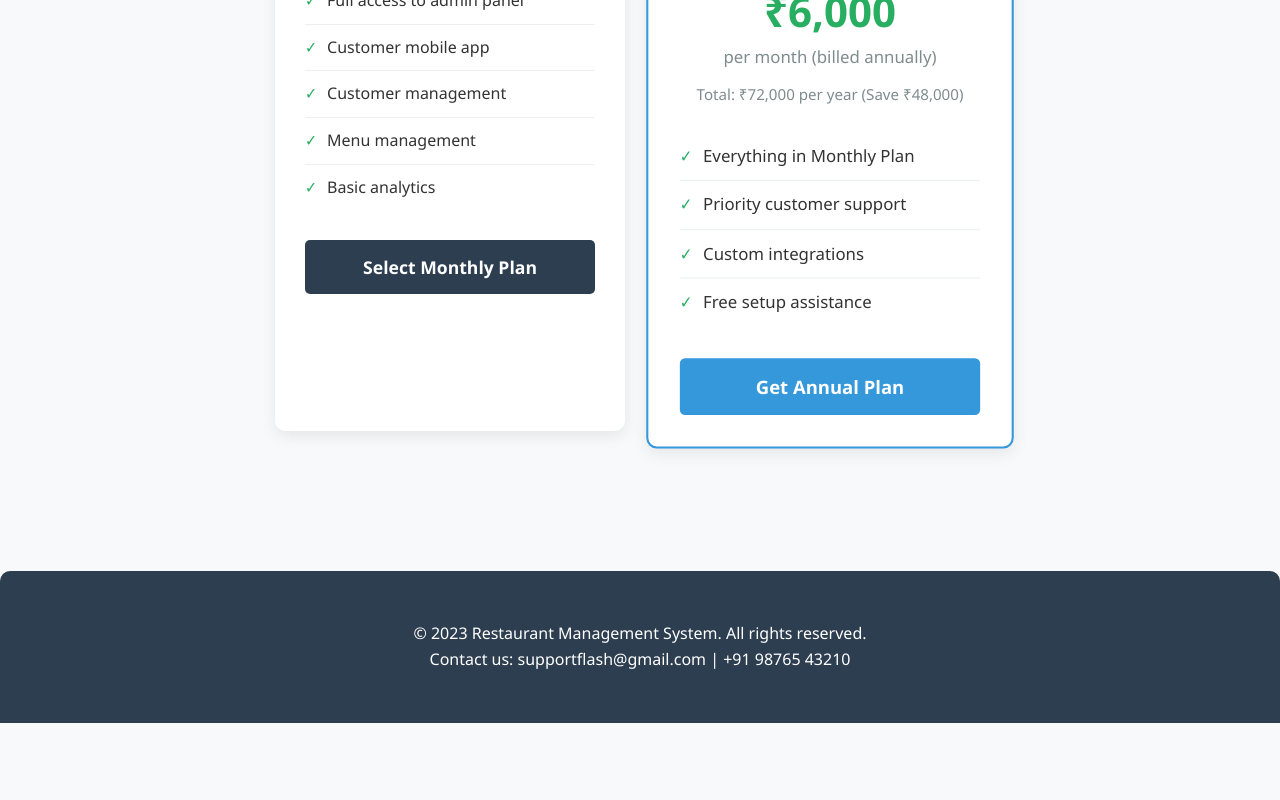
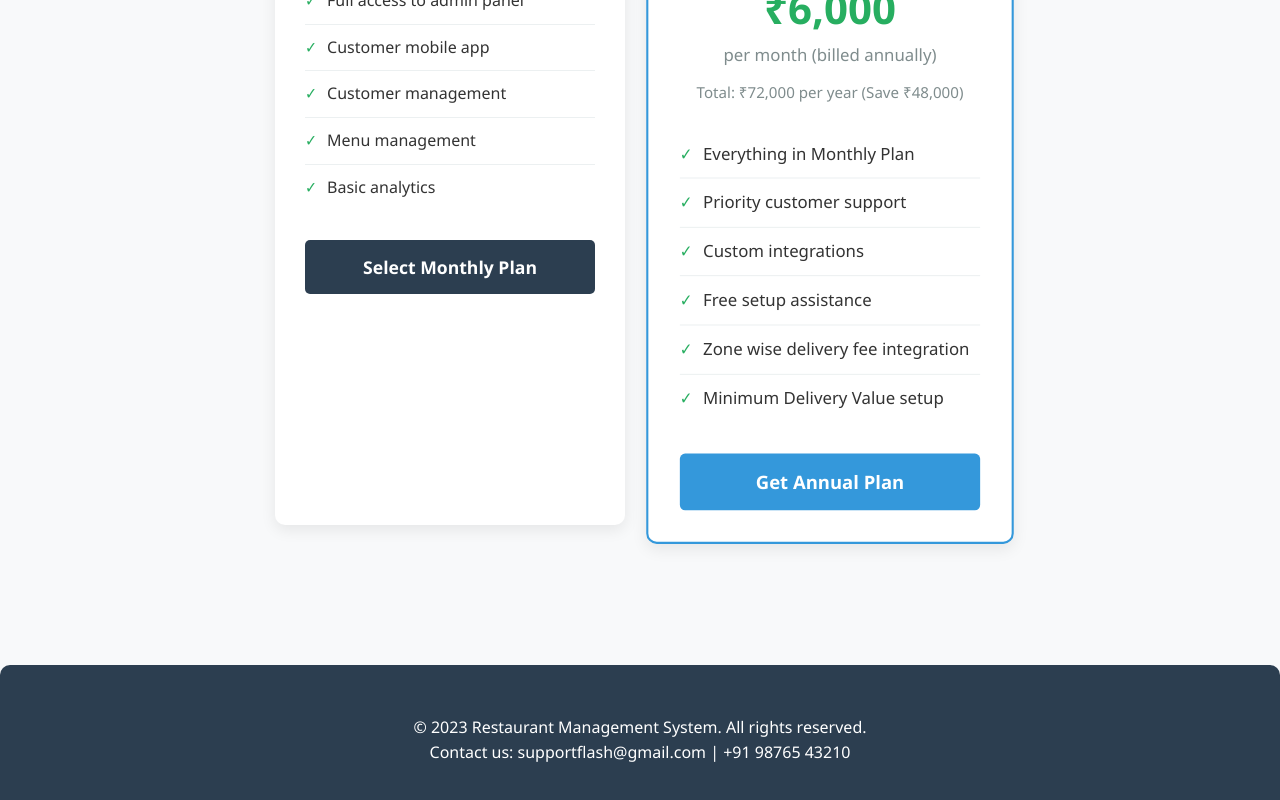
Before and after one commit to sreekarpv-9353/restaurant-subscription-app, a React (Create React App) app: page / in a window 1280 px wide. Shown: the part 649-1449 px from the top of the page. Before the commit the page ends 1372 px from the top, so only its background shows below. Built offline with nearby package versions, Linux system fonts and the light colour scheme.

Commit message:
updates
updates

```diff
--- a/src/App.js
+++ b/src/App.js
@@ -64,6 +64,8 @@ function App() {
                 <li>Priority customer support</li>
                 <li>Custom integrations</li>
                 <li>Free setup assistance</li>
+                <li>Zone wise delivery fee integration</li>
+                <li>Minimum Delivery Value setup</li>
               </ul>
               <button
                 className="btn btn-primary"
```
